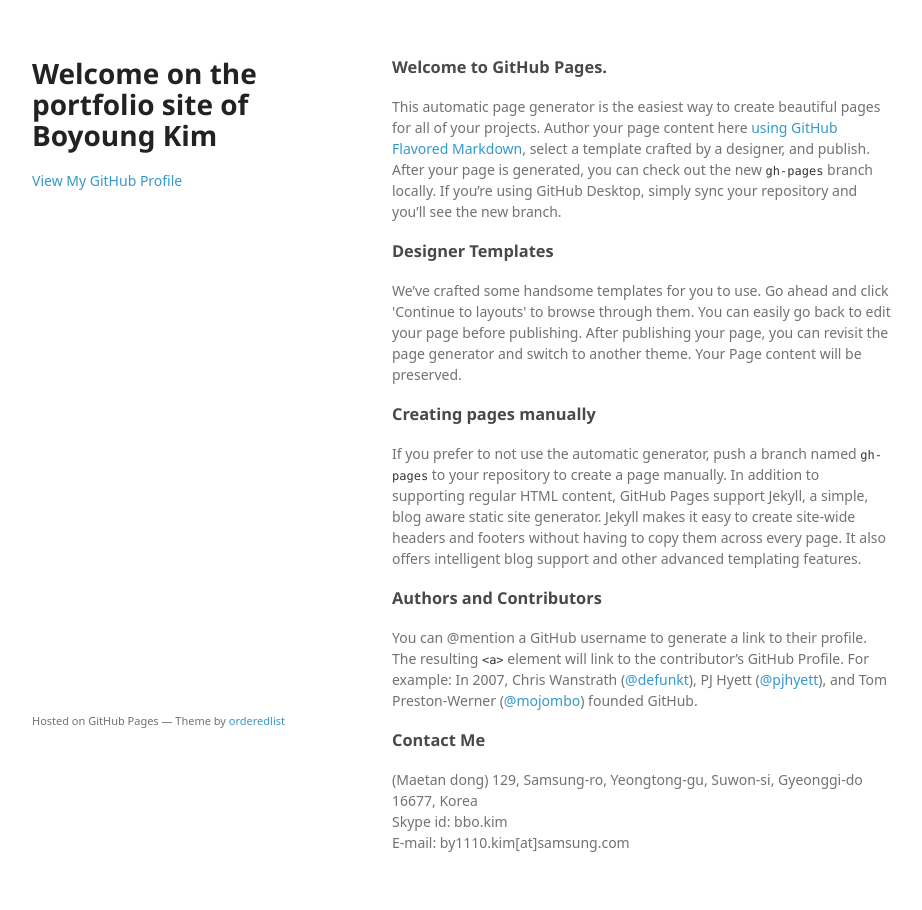
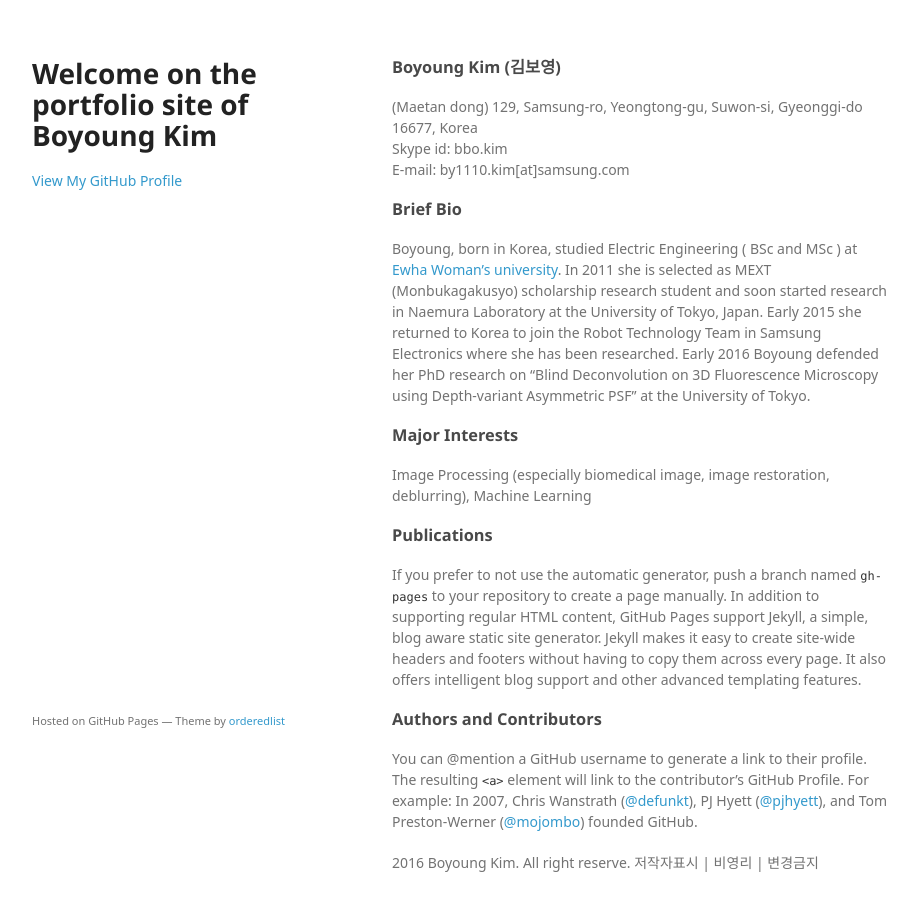
Before and after one commit to bykimpage/bykimpage.github.com, a plain HTML site: page index.html in a window 1280 px wide. Shown: the whole page, without its empty margins (178-1100 px from the left). Drawn offline with Linux system fonts and the light colour scheme; a web font is replaced by a local one.

Commit message:
Replace master branch with page content via GitHub

```diff
--- a/index.html
+++ b/index.html
@@ -24,17 +24,24 @@
       </header>
       <section>
         <h3>
-<a id="welcome-to-github-pages" class="anchor" href="#welcome-to-github-pages" aria-hidden="true"><span aria-hidden="true" class="octicon octicon-link"></span></a>Welcome to GitHub Pages.</h3>
+<a id="boyoung-kim-김보영" class="anchor" href="#boyoung-kim-%EA%B9%80%EB%B3%B4%EC%98%81" aria-hidden="true"><span aria-hidden="true" class="octicon octicon-link"></span></a>Boyoung Kim (김보영)</h3>
 
-<p>This automatic page generator is the easiest way to create beautiful pages for all of your projects. Author your page content here <a href="https://guides.github.com/features/mastering-markdown/">using GitHub Flavored Markdown</a>, select a template crafted by a designer, and publish. After your page is generated, you can check out the new <code>gh-pages</code> branch locally. If you’re using GitHub Desktop, simply sync your repository and you’ll see the new branch.</p>
+<p>(Maetan dong) 129, Samsung-ro, Yeongtong-gu, Suwon-si, Gyeonggi-do 16677, Korea<br>
+Skype id: bbo.kim<br>
+E-mail: by1110.kim[at]samsung.com </p>
 
 <h3>
-<a id="designer-templates" class="anchor" href="#designer-templates" aria-hidden="true"><span aria-hidden="true" class="octicon octicon-link"></span></a>Designer Templates</h3>
+<a id="brief-bio" class="anchor" href="#brief-bio" aria-hidden="true"><span aria-hidden="true" class="octicon octicon-link"></span></a>Brief Bio</h3>
 
-<p>We’ve crafted some handsome templates for you to use. Go ahead and click 'Continue to layouts' to browse through them. You can easily go back to edit your page before publishing. After publishing your page, you can revisit the page generator and switch to another theme. Your Page content will be preserved.</p>
+<p>Boyoung, born in Korea, studied Electric Engineering ( BSc and MSc ) at <a href="www.ewha.ac.kr">Ewha Woman’s university</a>. In 2011 she is selected as MEXT (Monbukagakusyo) scholarship research student and soon started research in Naemura Laboratory at the University of Tokyo, Japan. Early 2015 she returned to Korea to join the Robot Technology Team in Samsung Electronics where she has been researched. Early 2016 Boyoung defended her PhD research on “Blind Deconvolution on 3D Fluorescence Microscopy using Depth-variant Asymmetric PSF” at the University of Tokyo.</p>
 
 <h3>
-<a id="creating-pages-manually" class="anchor" href="#creating-pages-manually" aria-hidden="true"><span aria-hidden="true" class="octicon octicon-link"></span></a>Creating pages manually</h3>
+<a id="major-interests" class="anchor" href="#major-interests" aria-hidden="true"><span aria-hidden="true" class="octicon octicon-link"></span></a>Major Interests</h3>
+
+<p>Image Processing (especially biomedical image, image restoration, deblurring), Machine Learning</p>
+
+<h3>
+<a id="publications" class="anchor" href="#publications" aria-hidden="true"><span aria-hidden="true" class="octicon octicon-link"></span></a>Publications</h3>
 
 <p>If you prefer to not use the automatic generator, push a branch named <code>gh-pages</code> to your repository to create a page manually. In addition to supporting regular HTML content, GitHub Pages support Jekyll, a simple, blog aware static site generator. Jekyll makes it easy to create site-wide headers and footers without having to copy them across every page. It also offers intelligent blog support and other advanced templating features.</p>
 
@@ -43,12 +50,7 @@
 
 <p>You can @mention a GitHub username to generate a link to their profile. The resulting <code>&lt;a&gt;</code> element will link to the contributor’s GitHub Profile. For example: In 2007, Chris Wanstrath (<a href="https://github.com/defunkt" class="user-mention">@defunkt</a>), PJ Hyett (<a href="https://github.com/pjhyett" class="user-mention">@pjhyett</a>), and Tom Preston-Werner (<a href="https://github.com/mojombo" class="user-mention">@mojombo</a>) founded GitHub.</p>
 
-<h3>
-<a id="contact-me" class="anchor" href="#contact-me" aria-hidden="true"><span aria-hidden="true" class="octicon octicon-link"></span></a>Contact Me</h3>
-
-<p>(Maetan dong) 129, Samsung-ro, Yeongtong-gu, Suwon-si, Gyeonggi-do 16677, Korea<br>
-Skype id: bbo.kim<br>
-E-mail: by1110.kim[at]samsung.com  </p>
+<p>2016 Boyoung Kim. All right reserve. 저작자표시 | 비영리 | 변경금지</p>
       </section>
       <footer>
         <p><small>Hosted on GitHub Pages &mdash; Theme by <a href="https://github.com/orderedlist">orderedlist</a></small></p>
```
Also changed, not shown: params.json (+1 -1 lines).
